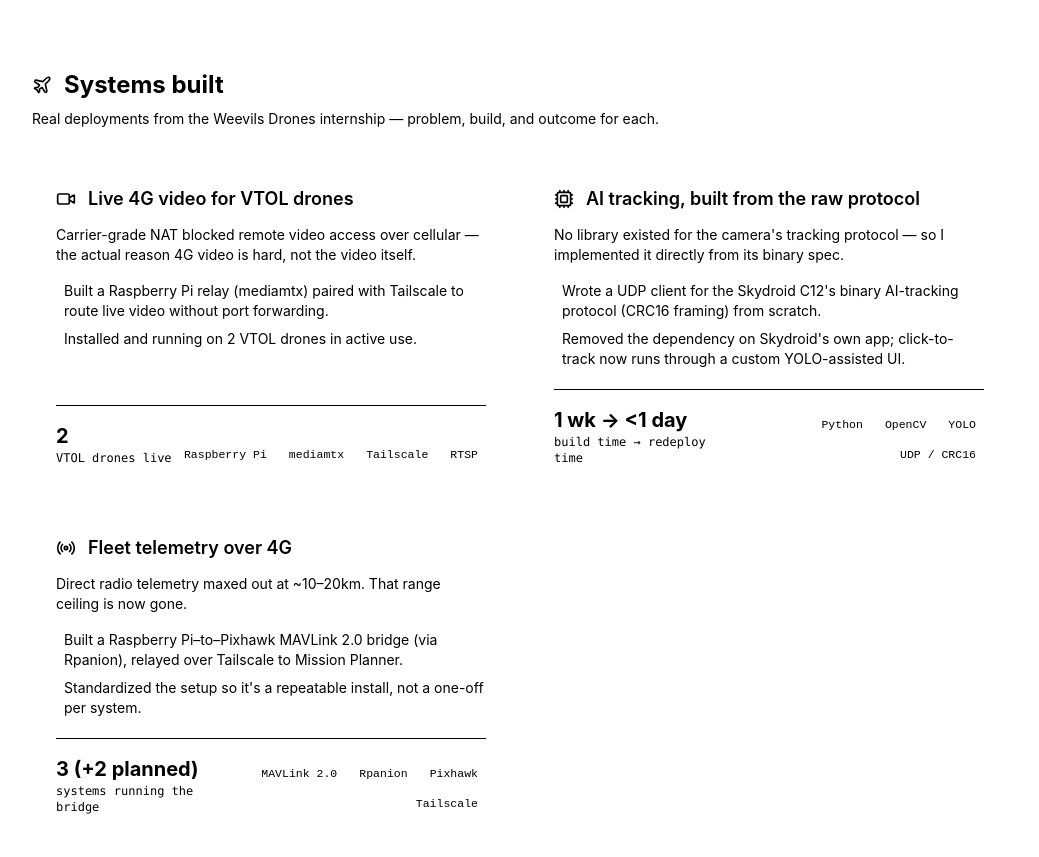
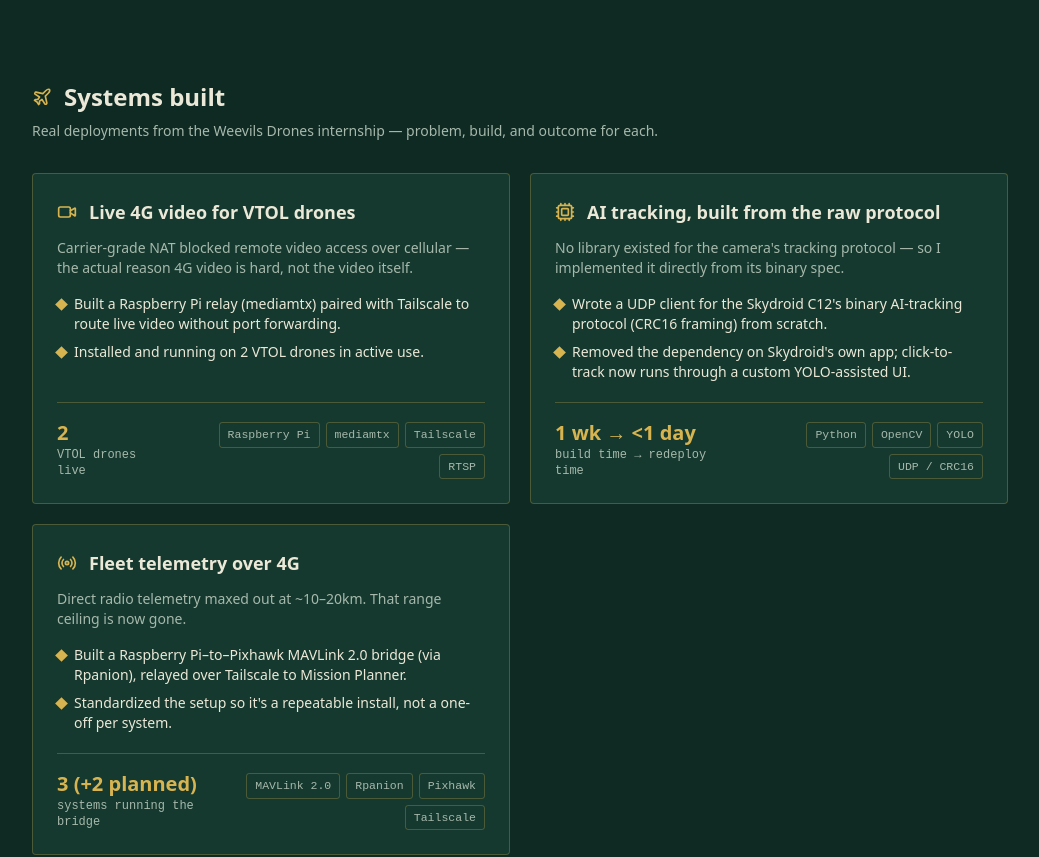
Before and after one commit to Bikram-20-9/my-portfolio, a React (Vite) app: page / in a window 1280 px wide. Shown: the part 1087-1944 px from the top of the page, without its empty margins (120-1159 px from the left). Built offline with nearby package versions, Linux system fonts and the light colour scheme.

Commit message:
Enhance CSS with theme variables and font imports
Added custom CSS variables for light and dark themes, imported Google Fonts, and defined styles for body, fonts, panels, and selection.

```diff
--- a/src/index.css
+++ b/src/index.css
@@ -1,2 +1,73 @@
 @import "tailwindcss";
 @variant dark (&:where(.dark, .dark *));
+
+@import url('https://fonts.googleapis.com/css2?family=Space+Grotesk:wght@500;600;700&family=IBM+Plex+Sans:wght@400;500;600&family=IBM+Plex+Mono:wght@400;500&display=swap');
+
+:root {
+  --bg: #EDEADB;
+  --panel: #E2DFC9;
+  --ink: #16241C;
+  --ink-dim: #56645A;
+  --gold: #8C6A14;
+  --gold-line: rgba(140, 106, 20, 0.32);
+  --teal: #2E7A6C;
+}
+
+.dark {
+  --bg: #0E2A22;
+  --panel: #15392E;
+  --ink: #ECE8D8;
+  --ink-dim: #A7B8AC;
+  --gold: #D8B451;
+  --gold-line: rgba(216, 180, 81, 0.28);
+  --teal: #7FD1C4;
+}
+
+* {
+  border-color: var(--gold-line);
+}
+
+html {
+  scroll-behavior: smooth;
+}
+
+body {
+  background-color: var(--bg);
+  color: var(--ink);
+  font-family: 'IBM Plex Sans', ui-sans-serif, system-ui, sans-serif;
+  transition: background-color 0.25s ease, color 0.25s ease;
+}
+
+.font-display {
+  font-family: 'Space Grotesk', ui-sans-serif, system-ui, sans-serif;
+}
+
+.font-mono {
+  font-family: 'IBM Plex Mono', ui-monospace, SFMono-Regular, monospace;
+}
+
+.panel {
+  background-color: var(--panel);
+  border: 1px solid var(--gold-line);
+  border-radius: 4px;
+}
+
+.via-dot {
+  width: 9px;
+  height: 9px;
+  background: var(--gold);
+  transform: rotate(45deg);
+  flex-shrink: 0;
+}
+
+::selection {
+  background: var(--gold);
+  color: var(--bg);
+}
+
+@media (prefers-reduced-motion: reduce) {
+  * {
+    transition: none !important;
+    animation: none !important;
+  }
+}
```
